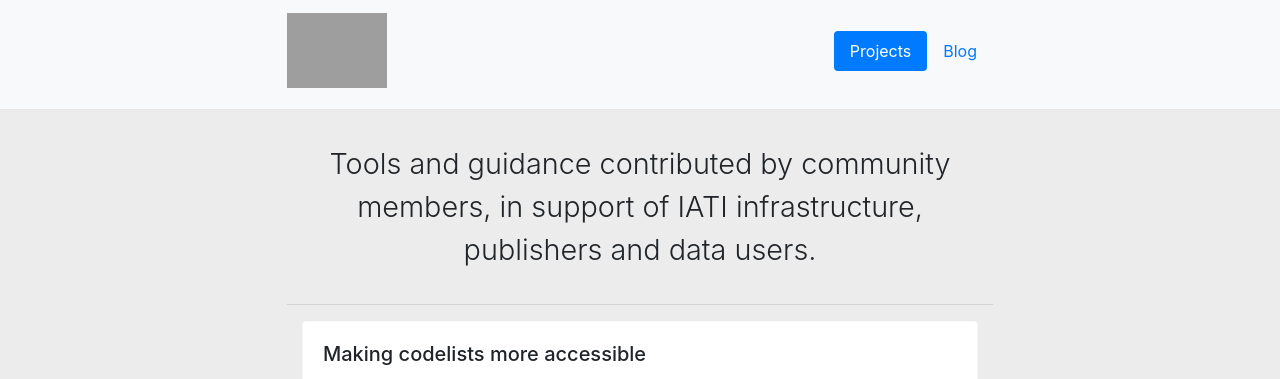
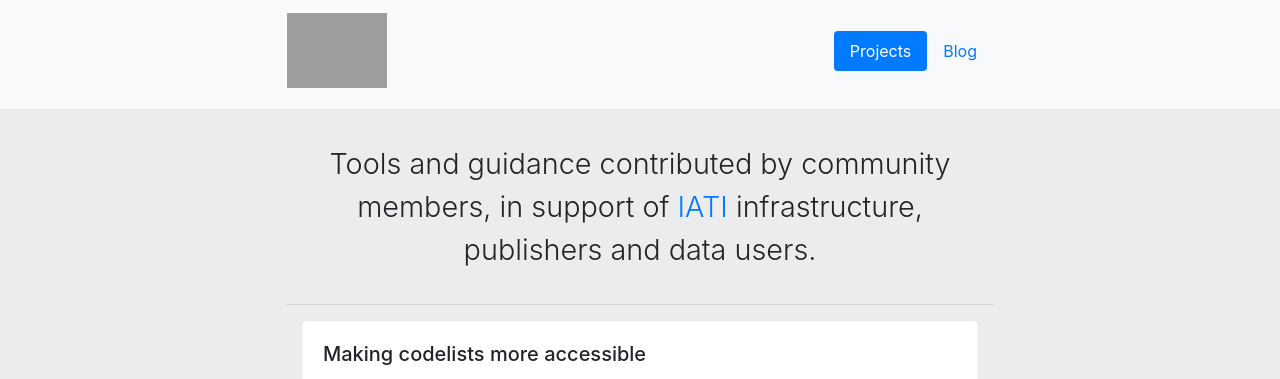
Before and after one commit to codeforIATI/codeforiati.github.io, a Jekyll site: the page built from index.html, in a window 1280 px wide. Shown: the top 379 px of the page. Built offline with Jekyll 4.4.1, drawn with Linux system fonts in a browser that asks for light colours; the list of posts is cut into pages by our own code.

Commit message:
Link to iatistandard.org in the site description

```diff
--- a/index.html
+++ b/index.html
@@ -2,7 +2,7 @@
 ---
 
 <div class="jumbotron">
-  <p class="lead">{{ site.description }}</p>
+  <p class="lead">Tools and guidance contributed by community members, in support of <a href="https://iatistandard.org">IATI</a> infrastructure, publishers and data users.</p>
 </div>
 <hr />
 <div class="container">
```
